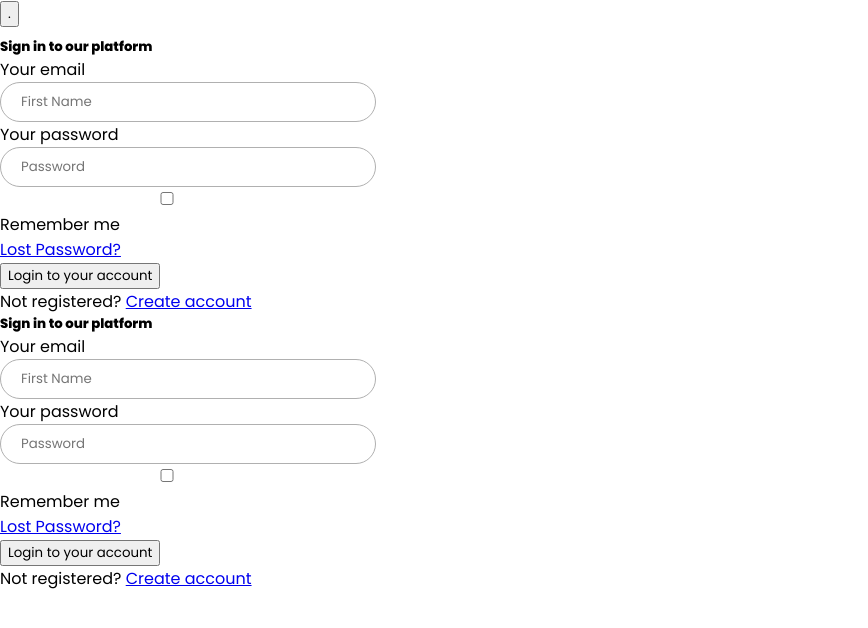
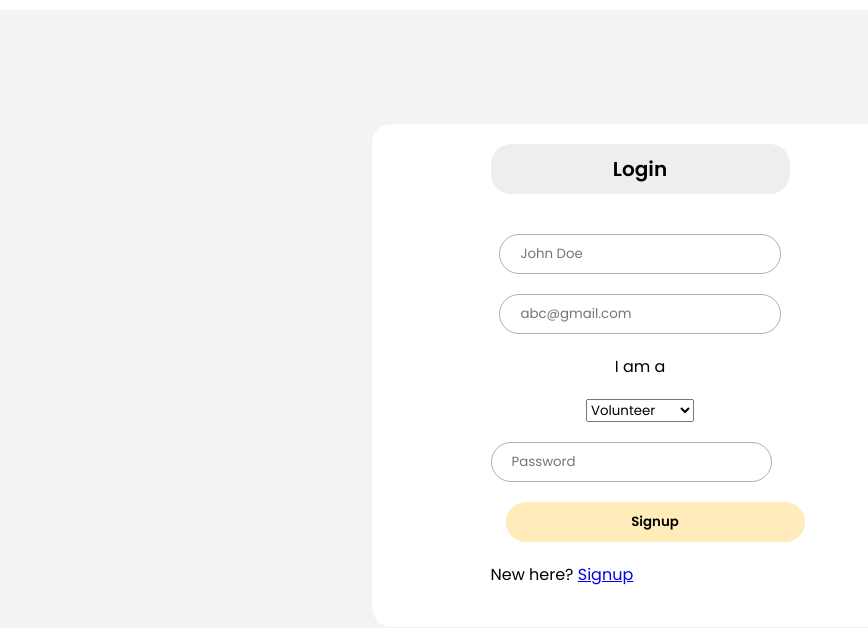
Before and after one commit to jamaljm/BonAppetit, a React (Create React App) app: page /login in a window 1280 px wide. Shown: the top 628 px of the page, without its empty margins (0-868 px from the left). Built offline with nearby package versions, Linux system fonts and the light colour scheme.

Commit message:
made design changes

```diff
--- a/src/App.jsx
+++ b/src/App.jsx
@@ -18,20 +18,11 @@ function App() {
 
   const navigate = useNavigate()
 
-  function Logout() {
 
-
-    window.localStorage.clear()
-    navigate('/')
-
-
-    window.location.reload();
-  }
 
   return (
     <>
-      <button className="p-2 rounded-lg outline " onClick={Logout}>
-.      </button>
+
 
         <div className="App">
           {auth && <Navbar />}
--- a/src/components/Addrequest.js
+++ b/src/components/Addrequest.js
@@ -1,6 +1,7 @@
 import React, { useState } from "react";
 import { useNavigate } from "react-router-dom";
 import axios from "axios";
+import  './addrequest.css' ;
 
 const Addrequest = () => {
   const navigate = useNavigate();
@@ -58,17 +59,16 @@ const Addrequest = () => {
   };
 
   return (
-    <div>
-
-
-      <form onSubmit={handleSubmit}>
+    <div className="container-input">
+      <form onSubmit={handleSubmit} className="container-input">
+        <h1>Submit Request</h1>
         <input
           type="text"
           name="title"
           value={state.title}
           onChange={handleChange}
           placeholder="Enter title"
-          style={{ width: "100%" }}
+          style={{ width: "50%" }}
         />
         <input
           type="text"
@@ -108,6 +108,7 @@ const Addrequest = () => {
           onChange={handleChange}
           name="city"
           placeholder="Enter your city"
+          style={{ width: "50%" }}
         />
         <input
           type="text"
@@ -115,6 +116,7 @@ const Addrequest = () => {
           onChange={handleChange}
           name="state"
           placeholder="Enter your state"
+          style={{ width: "50%" }}
         />
         <input
           type="text"
@@ -122,6 +124,7 @@ const Addrequest = () => {
           placeholder="Enter your Phone Number"
           value={state.contactInfo}
           onChange={handleChange}
+          style={{ width: "50%" }}
         />
         <button type="submit">Submit</button>
         {login}
--- a/src/components/Login.js
+++ b/src/components/Login.js
@@ -1,15 +1,20 @@
 import React, { useState } from "react";
 import axios from "axios";
-import { useNavigate } from "react-router-dom";
+import { Link, Navigate, useNavigate } from "react-router-dom";
+import "./signin.css";
+
 function Login() {
   const navigate = useNavigate();
   const [state, setState] = useState({
+    name: "",
     email: "",
 
     password: "",
   });
 
+  const [type, setType] = useState("volunteer");
   const [login, setLogin] = useState("");
+  const [token, setToken] = useState("");
   const [loginorg, setLoginorg] = useState("");
   const handleChange = (e) => {
     const { name, value } = e.target;
@@ -19,81 +24,76 @@ function Login() {
     }));
   };
 
-  const handleSubmit = (e) => {
+  const handleSubmit1 = (e) => {
     e.preventDefault();
-    navigate("/dashboard");
-    window.location.reload();
+    console.log(type, state);
     axios
       .post(
-        "https://bon-appetit-server.alapanoski.repl.co//api/auth/volunteer/login",
+        "https://bon-appetit-server.alapanoski.repl.co/api/auth/" +
+          type +
+          "/login",
         state
       )
       .then((res) => {
         if (res.data.message) {
-          setLogin(res.data.message);
+          setToken(res.data.token);
+          console.log(res.data.token);
           window.localStorage.setItem("token", res.data.token);
           window.localStorage.setItem("auth", "true");
-          navigate("/dashboard");
+
+          navigate("/home");
+          setLogin(res.data.message);
+          window.location.reload();
         }
 
         console.log(res);
         // handle success
       })
       .catch((err) => {
+        setLogin("Invalid Credentials");
         console.log(err);
 
         // handle error
       });
   };
 
-  const handleSubmitorg = (e) => {
-    e.preventDefault();
-    axios
-      .post(
-        "https://bon-appetit-server.alapanoski.repl.co//api/auth/org/login",
-        state
-      )
-      .then((res) => {
-        if (res.data.message) {
-          setLoginorg(res.data.message);
-          window.localStorage.setItem("token", res.data.token);
-          window.localStorage.setItem("auth", "true");
-          navigate("/dashboard");
-        }
-
-        console.log(res);
-        // handle success
-      })
-      .catch((err) => {
-        console.log(err);
-
-        // handle error
-      });
+  const handleType = (e) => {
+    setType(e.target.value);
   };
-
   //create a drop down with 2 options
 
   return (
-    <div className=" flex  items-center justify-center ">
-      <div className="">
-        <form className="" onSubmit={handleSubmit}>
-          <h5 className="">Sign in to our platform</h5>
-          <div>
-            <label className="">Your email</label>
+    <div className="signupcontainer">
+      <div className="signupcard">
+        <form className="signupform" onSubmit={handleSubmit1}>
+          <h5 className="signupheading">Login </h5>
+          <div className="asdf">
+            <label className=""></label>
+            <input
+              type="name"
+              name="name"
+              placeholder="John Doe"
+              value={state.name}
+              onChange={handleChange}
+              className=""
+              required
+            />
             <input
               type="email"
               name="email"
-              placeholder="First Name"
+              placeholder="abc@gmail.com"
               value={state.username}
               onChange={handleChange}
               className=""
               required
             />
+            <label for="dog-names">I am a </label>
+            <select name="type" id="dog-names" onChange={handleType}>
+              <option value="volunteer">Volunteer</option>
+              <option value="org">Organization</option>
+            </select>
           </div>
           <div>
-            <label for="password" className="">
-              Your password
-            </label>
             <input
               type="password"
               name="password"
@@ -104,87 +104,22 @@ function Login() {
               required
             />
           </div>
-          <div className="">
-            <div className="">
-              <div className="">
-                <input id="remember" type="checkbox" value="" className="" />
-              </div>
-              <label for="remember" className="">
-                Remember me
-              </label>
-            </div>
-            <a href="#" className="">
-              Lost Password?
-            </a>
+
+          <button type="submit" className="">
+            Signup
+          </button>
+          <div className="alreadyaccou">
+            New here?{" "}
+            <Link to="/" className="">
+              Signup
+            </Link>
           </div>
-          <button type="submit" className="">
-            Login to your account
-          </button>
-          <div className="">
-            Not registered?{" "}
-            <a href="#" className="">
-              Create account
-            </a>
+          <div>
+            <h1>{login}</h1>
           </div>
         </form>
       </div>
-      <div>
-        <h1>{login}</h1>
-      </div>
 
-      <div className="">
-        <form className="" onSubmit={handleSubmitorg}>
-          <h5 className="">Sign in to our platform</h5>
-          <div>
-            <label className="">Your email</label>
-            <input
-              type="email"
-              name="email"
-              placeholder="First Name"
-              value={state.username}
-              onChange={handleChange}
-              className=""
-              required
-            />
-          </div>
-          <div>
-            <label for="password" className="">
-              Your password
-            </label>
-            <input
-              type="password"
-              name="password"
-              placeholder="Password"
-              value={state.password}
-              onChange={handleChange}
-              className=""
-              required
-            />
-          </div>
-          <div className="">
-            <div className="">
-              <div className="">
-                <input id="remember" type="checkbox" value="" className="" />
-              </div>
-              <label for="remember" className="">
-                Remember me
-              </label>
-            </div>
-            <a href="#" className="">
-              Lost Password?
-            </a>
-          </div>
-          <button type="submit" className="">
-            Login to your account
-          </button>
-          <div className="">
-            Not registered?{" "}
-            <a href="#" className="">
-              Create account
-            </a>
-          </div>
-        </form>
-      </div>
       <div>
         <h1>{loginorg}</h1>
       </div>
--- /dev/null
+++ b/src/components/addrequest.css
@@ -0,0 +1,12 @@
+.container-input{
+    width: 100%;
+    height: 100%;
+    display: flex;
+    flex-direction: column;
+    align-items: center;
+    gap: 5px;
+    justify-content: center;
+    background-color: #f5f5f5;
+    border-radius: 20px;
+    padding-bottom: 5px;
+}
--- a/src/components/topbar/topbar.css
+++ b/src/components/topbar/topbar.css
@@ -60,3 +60,14 @@
 .topbar-icon{
   font-size: 31px !important;
 }
+
+button{
+  background-color: #ffc52952;
+  border: none;
+  color: #000;
+  font-weight: 600;
+  cursor: pointer;
+  padding: 10px;
+  margin: 0px 0px 0px 15px;
+  border-radius: 10px;
+}
--- a/src/components/topbar/topbar.jsx
+++ b/src/components/topbar/topbar.jsx
@@ -1,8 +1,20 @@
 import React from "react";
 import "./topbar.css";
 import { NotificationsNone, SettingsApplications} from "@material-ui/icons";
+import { useNavigate } from "react-router-dom";
 
 export default function Topbar() {
+  const navigate = useNavigate();
+
+
+
+  function Logout() {
+     window.localStorage.removeItem("token");
+     window.localStorage.removeItem("auth");
+     navigate("/");
+
+    window.location.reload();
+  }
   return (
     <div className="topbar">
       <div className="topbarWrapper">
@@ -11,13 +23,20 @@ export default function Topbar() {
         </div>
         <div className="topRight">
           <div className="topbarIconContainer">
-            <NotificationsNone className="topbar-icon"/>
+            <NotificationsNone className="topbar-icon" />
             <span className="topIconBadge">2</span>
           </div>
           <div className="topbarIconContainer">
-            <SettingsApplications className="topbar-icon"/>
+            <SettingsApplications className="topbar-icon" />
           </div>
-          <img src="https://avatars.githubusercontent.com/u/34004150?v=4" alt="" className="topAvatar" />
+          <img
+            src="https://avatars.githubusercontent.com/u/34004150?v=4"
+            alt=""
+            className="topAvatar"
+          />
+          <button className="p-2 rounded-lg outline " onClick={Logout}>
+            Logout{" "}
+          </button>
         </div>
       </div>
     </div>
```
